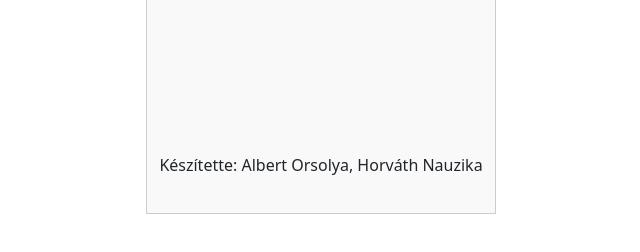
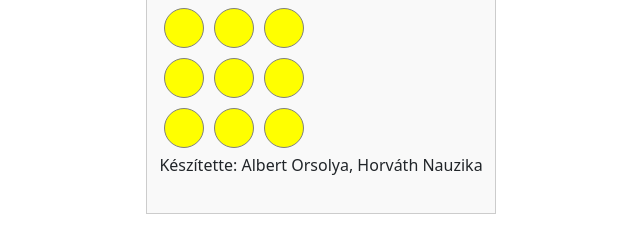
Before and after one commit to horvathnauzika/LightOnMVC, a plain HTML site: page index.html in a window 1280 px wide. Shown: the part 94-346 px from the top of the page, without its empty margins (319-959 px from the left). Drawn offline with nearby package versions, Linux system fonts and the light colour scheme.

Commit message:
szinekAllitasa

```diff
--- a/controller/Controller.js
+++ b/controller/Controller.js
@@ -1,10 +1,12 @@
-import ElemView from "../view/ElemView.js";
+
+import LampakView from "../view/LampakView.js";
 class Controller{
 
     #elemview
 
     constructor() {
-        this.#elemview= new ElemView($('.jatekTer'));
+        let lista=[true,true,true,true,true,true,true,true,true]
+        this.#elemview= new LampakView($('.jatekTer'),lista);
     }
  }
  export default Controller;
--- a/style.css
+++ b/style.css
@@ -22,7 +22,6 @@ main{
       text-align:center;
       font-size: 30px;
       cursor:grab;
-      background-color: green;
   }
   .lampa:hover {
       background-color:bisque
@@ -30,3 +29,6 @@ main{
   .sarga{
     background-color: yellow;
   }
+  .zold{
+    background-color: green;
+  }
--- a/view/ElemView.js
+++ b/view/ElemView.js
@@ -1,19 +1,26 @@
 class ElemView {
     #index;
-    constructor(szuloElem,index) {
+    constructor(szuloElem,ertek,index) {
         this.#index = index;
         this.szuloElem=szuloElem;
         this.kattinthato = true;
+        this.ertek=ertek;
         this.#htmlOsszerak();
-        this.elem = $(".elem:last-child");
-    this.pElem = this.elem.children("p");
+        this.elem = $(".lampa:last");
+
     this.elem.on("click", () => {
-
+     console.log(this.#index)
     });
     }
 
     #htmlOsszerak(){
-
+        let txt="";
+        if(this.ertek===true){
+            txt+= `<div class="lampa sarga" ><p></p></div>`
+        }else{
+        txt+= `<div class="lampa sarga" ><p></p></div>`
+        }
+        this.szuloElem.append(txt)
     }
 
  }
--- /dev/null
+++ b/view/LampakView.js
@@ -0,0 +1,23 @@
+import ElemView from "./ElemView.js";
+
+class LampakView {
+    #lista = [];
+    constructor(szuloElem,lista) {
+        this.#lista=lista;
+        this.szuloElem=szuloElem;
+        console.log(this.szuloElem);
+        console.log(this.#lista);
+        this.#htmlOsszerak();
+    }
+
+    #htmlOsszerak(){
+
+        for (let i = 0; i< 9; i++) {
+           new ElemView(this.szuloElem,this.#lista[i],i)
+        }
+
+
+    }
+
+ }
+ export default LampakView;
```
Also changed, not shown: model/Model.js (+1 -6 lines).
